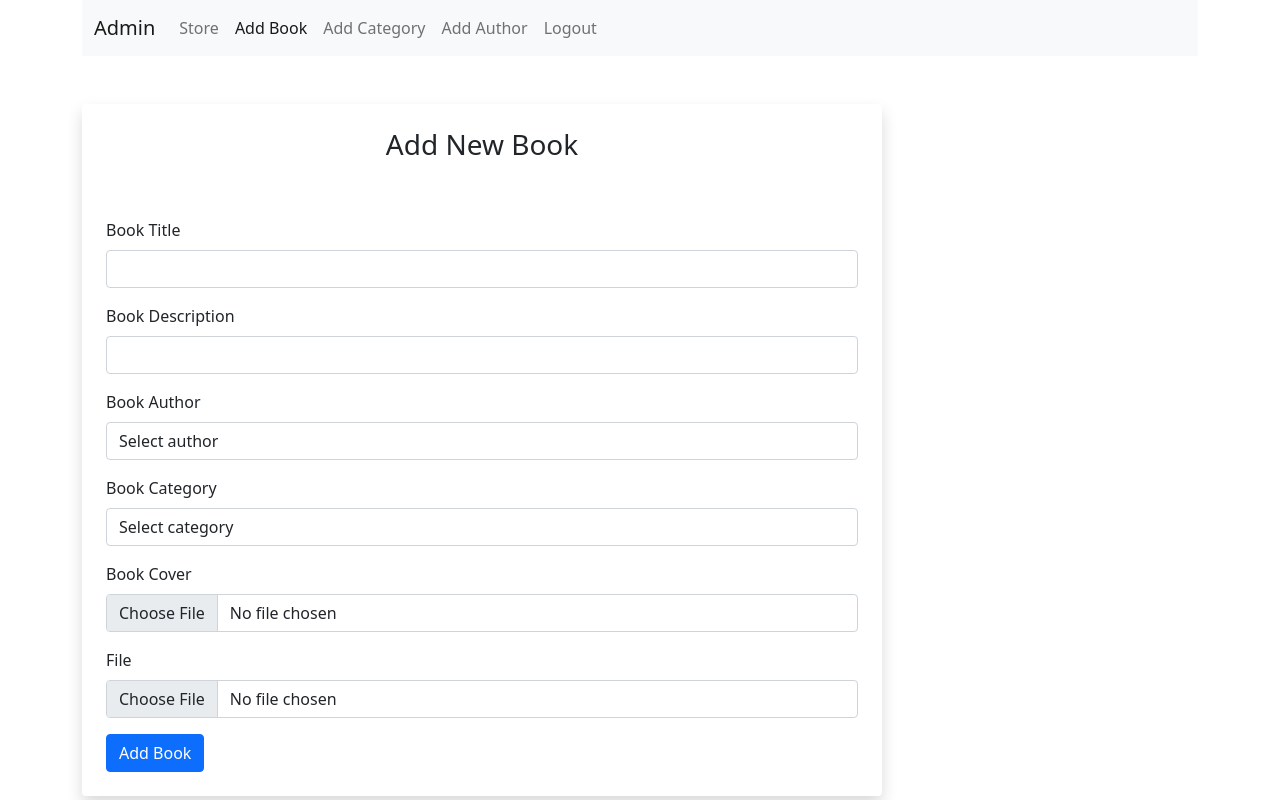
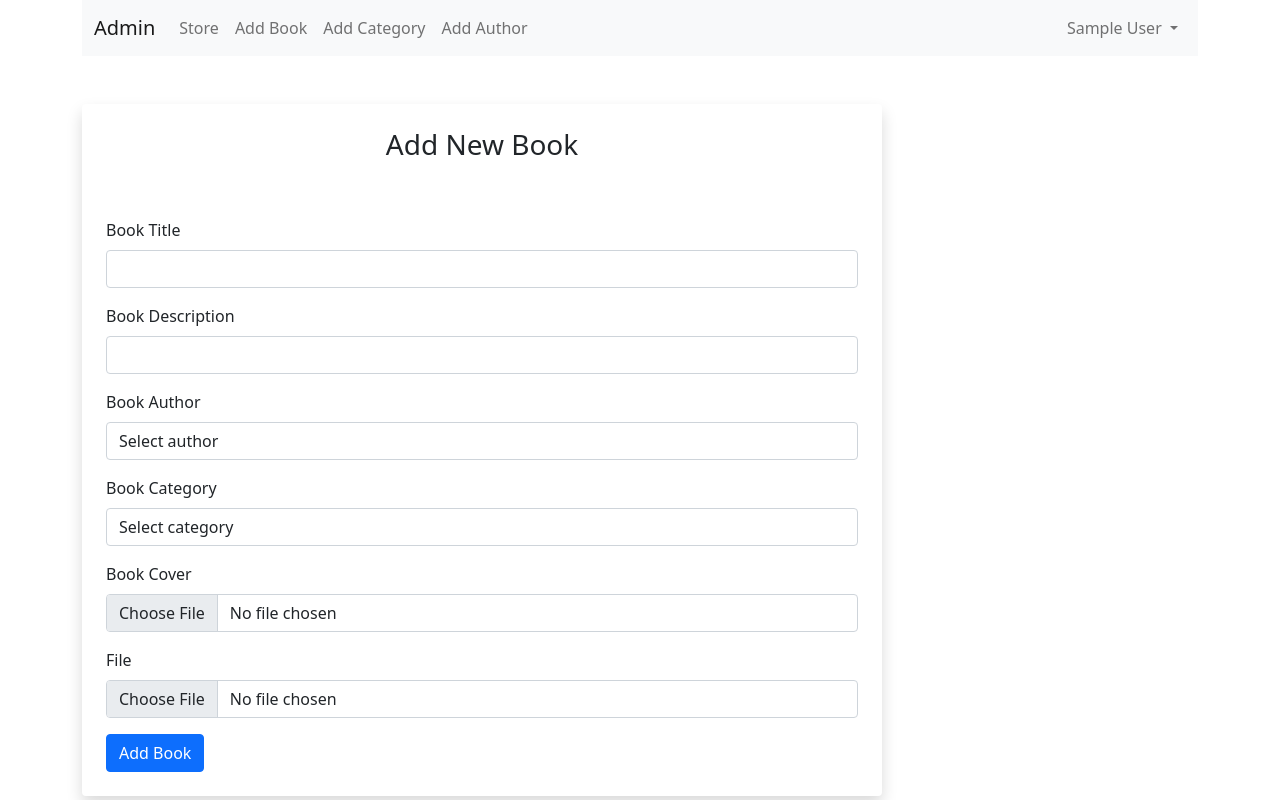
Before and after one commit to eexzzm/library-online, a PHP site: page /add-book.php in a window 1280 px wide. Run offline with PHP 8.4, Linux system fonts and the light colour scheme; the visitor is signed in with stand-in values (Sample User, id 1); data that the repository does not hold is empty.

Commit message:
navbar fix dropdown usernmae for admin

```diff
--- a/add-book.php
+++ b/add-book.php
@@ -66,7 +66,7 @@ if (isset($_SESSION['user_id']) &&
 		             href="index.php">Store</a>
 		        </li>
 		        <li class="nav-item">
-		          <a class="nav-link active"
+		          <a class="nav-link"
 		             href="add-book.php">Add Book</a>
 		        </li>
 		        <li class="nav-item">
@@ -77,11 +77,22 @@ if (isset($_SESSION['user_id']) &&
 		          <a class="nav-link"
 		             href="add-author.php">Add Author</a>
 		        </li>
-		        <li class="nav-item">
-		          <a class="nav-link"
-		             href="logout.php">Logout</a>
-		        </li>
 		      </ul>
+
+			  <ul class="navbar-nav ms-auto mb-2 mb-lg-0">
+      			  <?php if (isset($_SESSION['user_name'])) { ?>
+      			    <li class="nav-item dropdown">
+      			      <a class="nav-link dropdown-toggle" href="#" id="navbarDropdown" role="button" data-bs-toggle="dropdown" aria-expanded="false">
+      			        <?php echo htmlspecialchars($_SESSION['user_name']); ?>
+      			      </a>
+      			      <ul class="dropdown-menu dropdown-menu-end" aria-labelledby="navbarDropdown">
+      			        <li><a class="dropdown-item" href="edit-profile.php">Edit Profile</a></li>
+      			        <li><hr class="dropdown-divider"></li>
+      			        <li><a class="dropdown-item" href="logout.php">Logout</a></li>
+      			      </ul>
+      			    </li>
+      			  <?php } ?>
+      			</ul>
 		    </div>
 		  </div>
 		</nav>
```
Also changed, not shown: add-author.php (+16 -5 lines), add-category.php (+16 -5 lines), admin.php (+15 -4 lines).
